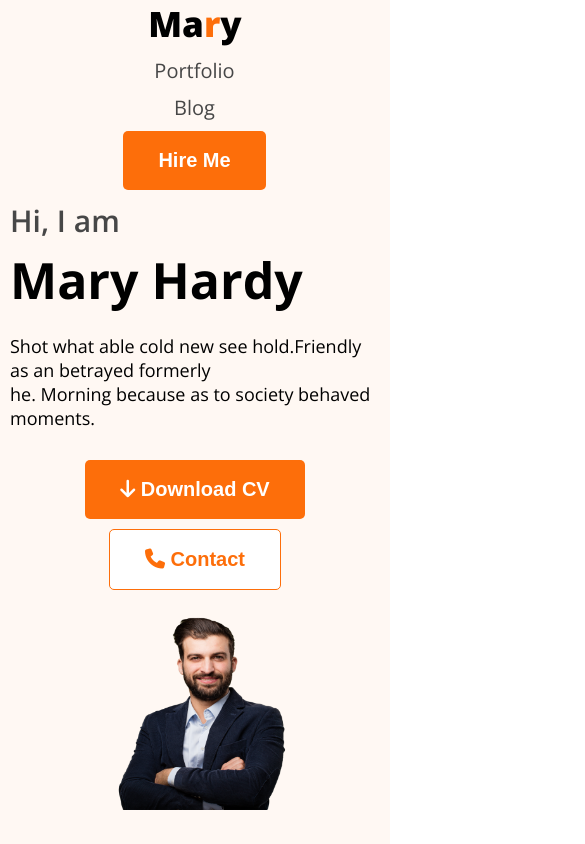
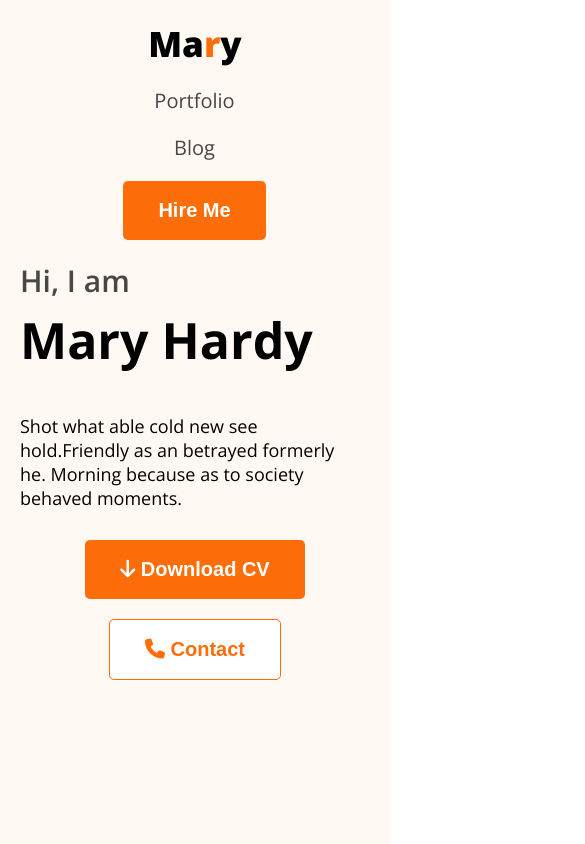
Before and after one commit to Mehedi752/Developer-Portfolio, a plain HTML site: page index.html in a window 390 px wide. Shown: the top 844 px of the page, 585 px wide, since content can reach past the window. Drawn offline with nearby package versions, Linux system fonts and the light colour scheme.

Commit message:
remove picture for responsive design

```diff
--- a/styles.css
+++ b/styles.css
@@ -272,6 +272,7 @@ nav li a {
     text-align: center;
     margin-top: 50px;
 }
+
 /* End of Resume Styles. */
 
 
@@ -321,6 +322,7 @@ textarea {
     font-size: 16px;
     padding: 10px 20px;
 }
+
 /* End of Footer Styles. */
 
 
@@ -344,6 +346,7 @@ textarea {
     nav {
         flex-direction: column;
         margin: 0px 10px;
+        padding-top: 20px
     }
 
     .nav-title {
@@ -351,16 +354,16 @@ textarea {
     }
 
     nav ul {
-        margin-top: 10px;
+        margin-top: 20px;
         flex-direction: column;
         padding-left: 50px;
         align-items: center;
-        gap: 10px;
+        gap: 20px;
     }
 
     .banner-container {
         flex-direction: column;
-        margin: 10px;
+        margin: 20px;
     }
 
     .banner-header {
@@ -376,28 +379,35 @@ textarea {
         font-size: 50px;
     }
 
+    .banner-description{
+        margin-top: 40px;
+    }
+
     .button-div {
+        margin-top: 20px;
         display: flex;
         flex-direction: column;
         align-items: center;
-        gap: 10px;
+        gap: 20px;
     }
 
     .contact-button {
         margin-left: 0px;
     }
 
-    .banner-profile img{
+    /* .banner-profile img{
         width: 50%;
         height: 200px;
         margin-top: 20px;
         margin-bottom: 0px;
+    } */
+
+    .banner-profile {
+        visibility: hidden;
+        /* text-align: center;
+        margin-bottom: 20px; */
     }
 
-    .banner-profile{
-        text-align: center;
-        margin-bottom: 20px;
-    }
     /* End of Banner Responsive Styles. */
 
 
@@ -494,5 +504,6 @@ textarea {
     textarea {
         width: 50%;
     }
+
     /* End of Footer Responsive Styles. */
 }
```
